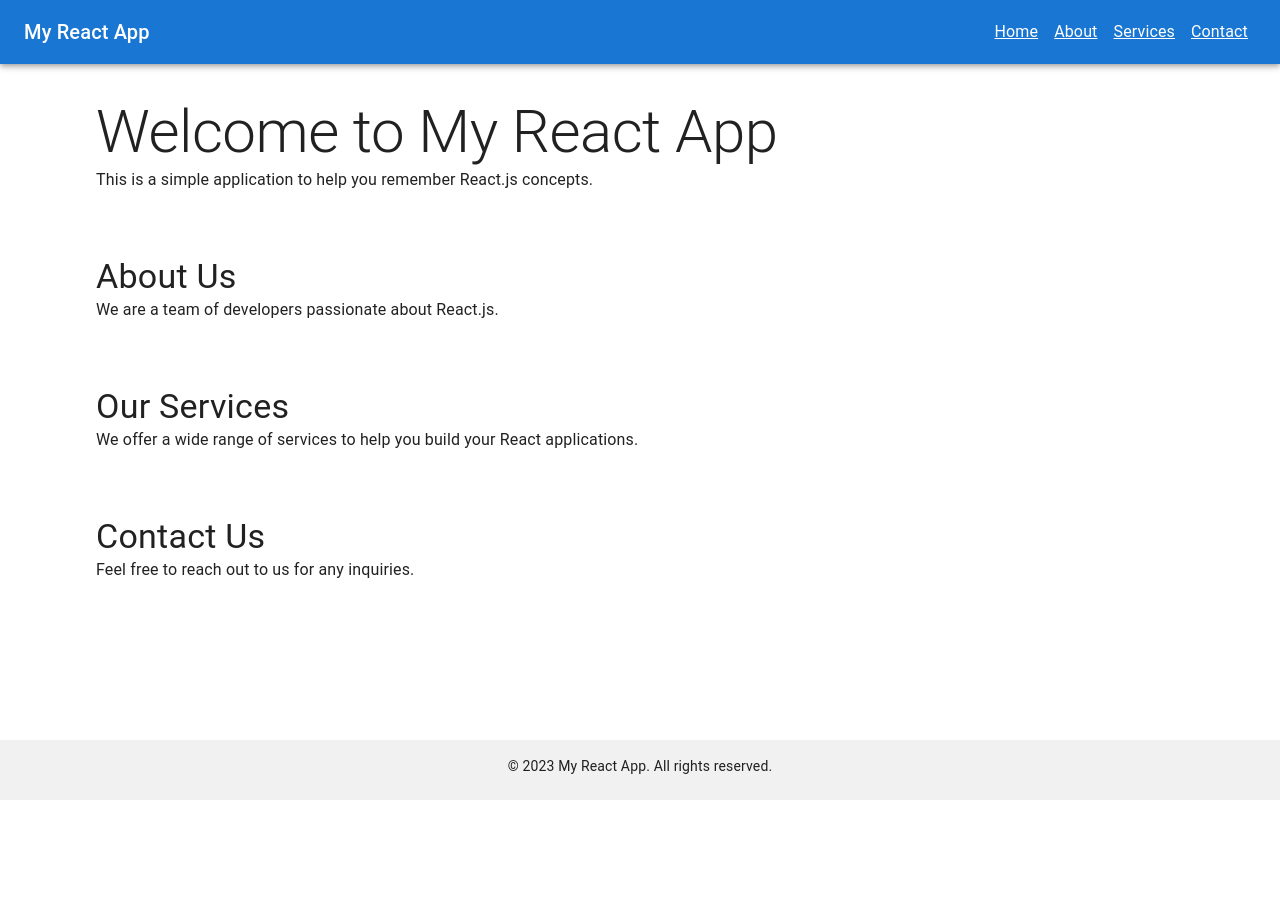
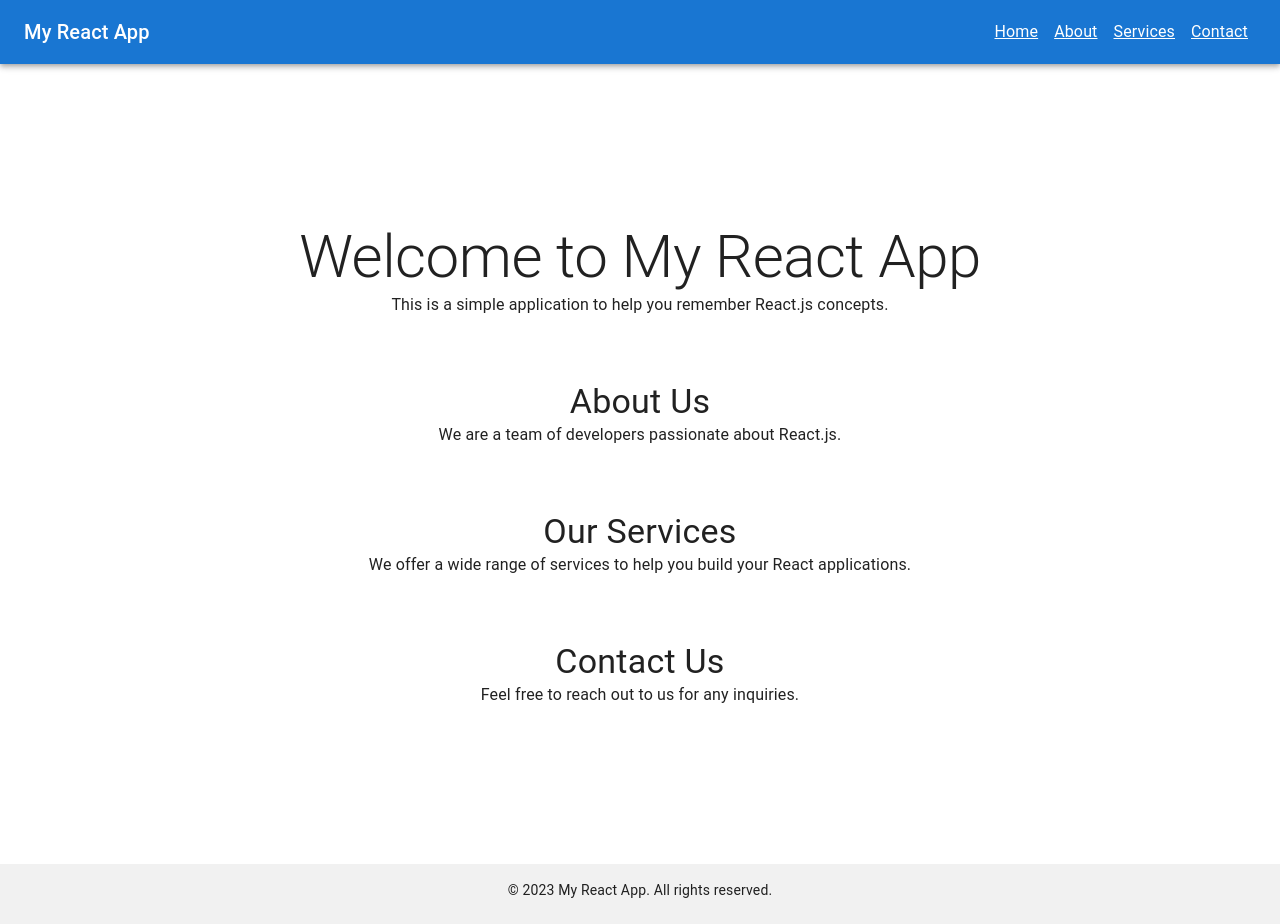
Before and after one commit to Hailagaz/react-test-reminder, a React (Create React App) app in the folder my-react-app/: page / in a window 1280 px wide. Before the commit the page ends 800 px from the top, so only its background shows below. Built offline with nearby package versions, Linux system fonts and the light colour scheme.

Commit message:
fix main section align

```diff
--- a/my-react-app/src/components/MainSection.js
+++ b/my-react-app/src/components/MainSection.js
@@ -3,20 +3,20 @@ import { Container, Box, Typography } from '@mui/material';
 
 const MainSection = () => {
 	return (
-		<Container>
-			<Box id="home" sx={{ padding: 4 }}>
+		<Container sx={{ display: 'flex', flexDirection: 'column', alignItems: 'center', justifyContent: 'center', minHeight: '100vh' }}>
+			<Box id="home" sx={{ padding: 4, textAlign: 'center' }}>
 				<Typography variant="h2">Welcome to My React App</Typography>
 				<Typography>This is a simple application to help you remember React.js concepts.</Typography>
 			</Box>
-			<Box id="about" sx={{ padding: 4 }}>
+			<Box id="about" sx={{ padding: 4, textAlign: 'center' }}>
 				<Typography variant="h4">About Us</Typography>
 				<Typography>We are a team of developers passionate about React.js.</Typography>
 			</Box>
-			<Box id="services" sx={{ padding: 4 }}>
+			<Box id="services" sx={{ padding: 4, textAlign: 'center' }}>
 				<Typography variant="h4">Our Services</Typography>
 				<Typography>We offer a wide range of services to help you build your React applications.</Typography>
 			</Box>
-			<Box id="contact" sx={{ padding: 4 }}>
+			<Box id="contact" sx={{ padding: 4, textAlign: 'center' }}>
 				<Typography variant="h4">Contact Us</Typography>
 				<Typography>Feel free to reach out to us for any inquiries.</Typography>
 			</Box>
```
